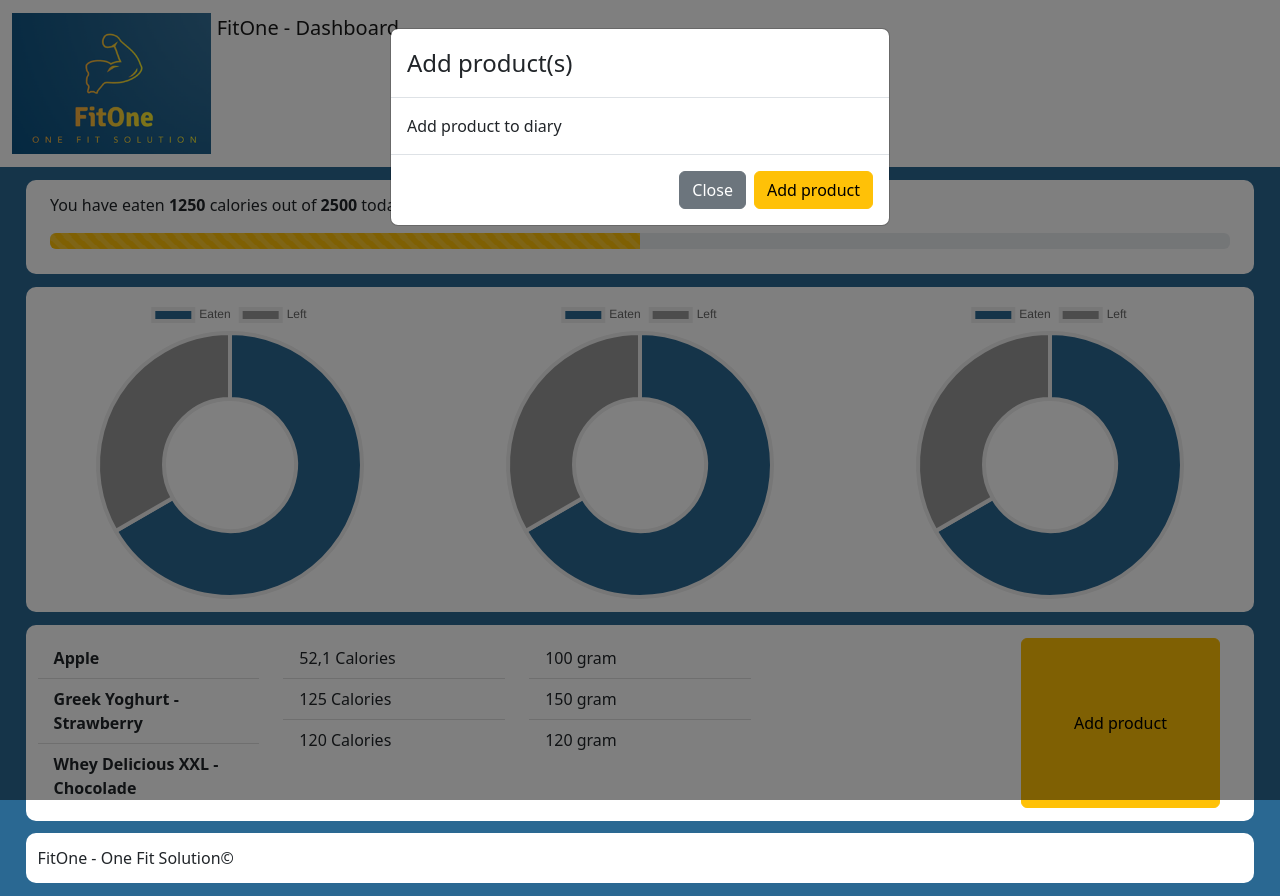
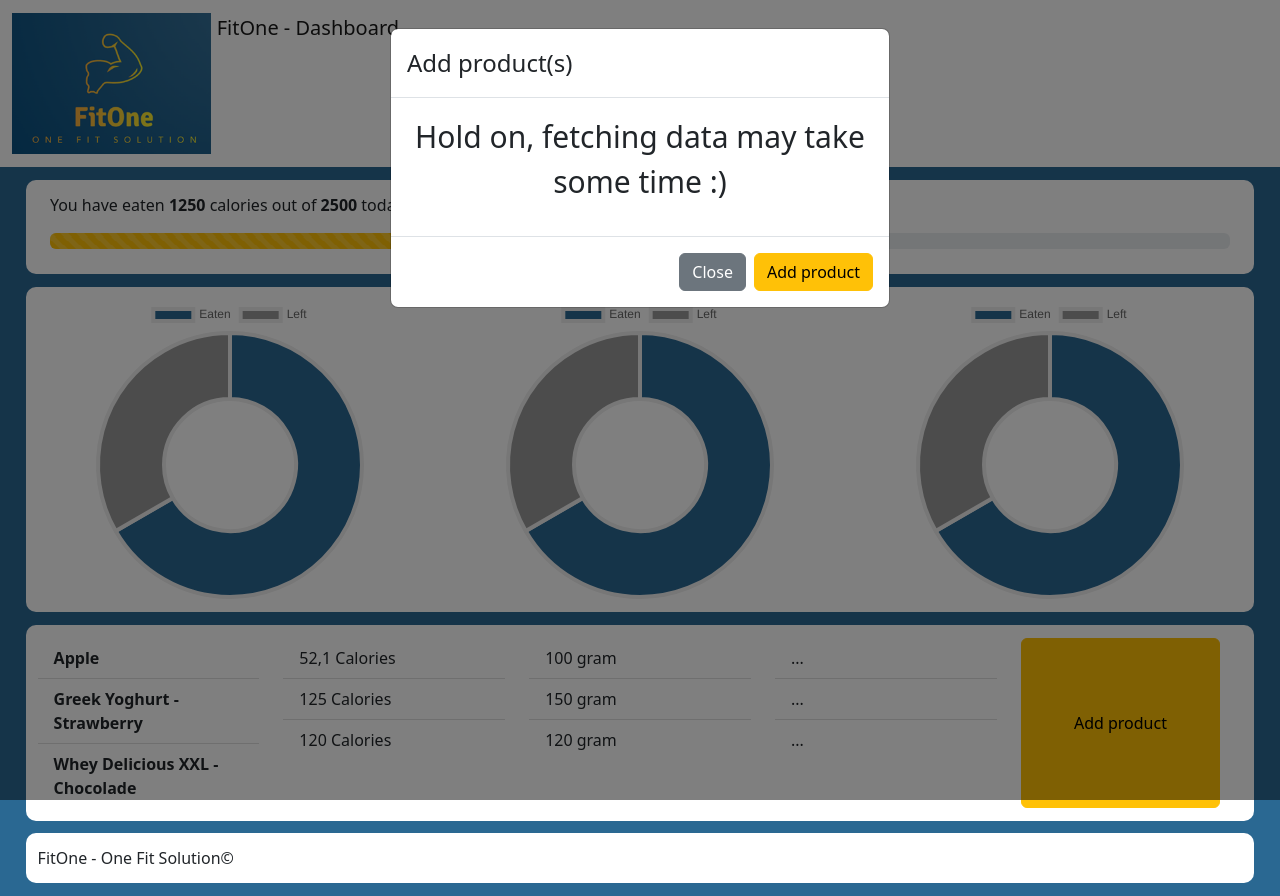
Before and after one commit to Brummer98/FitOne, a React (Create React App) app: page / in a window 1280 px wide. Both pictures are taken after a click on the button "Add product". Built offline with nearby package versions, Linux system fonts and the light colour scheme; no server answers.

Commit message:
API working and loading in products from mockAPI

```diff
--- a/src/App.js
+++ b/src/App.js
@@ -1,3 +1,6 @@
+// React imports
+import React, { useEffect, useState } from 'react';
+
 // CSS import
 import "./App.css";
 
--- a/src/components/API.js
+++ b/src/components/API.js
@@ -2,8 +2,9 @@ import React from 'react';
 
 class MyComponent extends React.Component {
   componentDidMount() {
-    const apiUrl = 'https://6346b06d9eb7f8c0f882be14.mockapi.io/products';
+    const apiUrl = 'https://6346b06d9eb7f8c0f882be14.mockapi.io/products/1';
     // 'https://api.github.com/users/hacktivist123/repos';
+    // 'https://6346b06d9eb7f8c0f882be14.mockapi.io/products/1';
     fetch(apiUrl)
       .then((response) => response.json())
       .then((data) => console.log('This is your data', data));
--- /dev/null
+++ b/src/components/List.js
@@ -0,0 +1,23 @@
+// React import
+import React from "react";
+
+// Bootstrap imports
+import Col from "react-bootstrap/Col";
+import "bootstrap/dist/css/bootstrap.min.css";
+import ListGroup from "react-bootstrap/ListGroup";
+import Button from "react-bootstrap/Button";
+
+const List = (props) => {
+  const { repos } = props;
+  if (!repos || repos.length === 0) return <p>No repos, sorry</p>;
+  return (
+      repos.map((repo) => {
+        return (
+            <ul>
+                <li key={repo.id}>{repo.name}</li>
+            </ul>
+        );
+      })
+  );
+};
+export default List;
--- a/src/components/ProductsList.js
+++ b/src/components/ProductsList.js
@@ -1,15 +1,40 @@
+// React imports
+import React, { useEffect, useState } from "react";
+
 // Bootstrap imports
 import Container from "react-bootstrap/Container";
 import Row from "react-bootstrap/Row";
 import Col from "react-bootstrap/Col";
 import "bootstrap/dist/css/bootstrap.min.css";
 import ListGroup from "react-bootstrap/ListGroup";
-
-import React, { useState } from "react";
 import Button from "react-bootstrap/Button";
 import Modal from "react-bootstrap/Modal";
 
+// API imports
+import List from "../components/List";
+import withListLoading from "../components/withListLoading";
+
 function ProductsList() {
+  // Testing list with API data
+  const ListLoading = withListLoading(List);
+  const [appState, setAppState] = useState({
+    loading: false,
+    repos: null,
+  });
+
+  useEffect(() => {
+    setAppState({ loading: true });
+    const apiUrl = "https://6346b06d9eb7f8c0f882be14.mockapi.io/products";
+    // `https://api.github.com/users/hacktivist123/repos`;
+    fetch(apiUrl)
+      .then((res) => res.json())
+      // products was repos
+      .then((products) => {
+        // products was repos
+        setAppState({ loading: false, products: products });
+      });
+  }, [setAppState]);
+
   const [show, setShow] = useState(false);
 
   const handleClose = () => setShow(false);
@@ -40,9 +65,19 @@ function ProductsList() {
               <ListGroup.Item>120 gram</ListGroup.Item>
             </ListGroup>
           </Col>
-          <Col></Col>
           <Col>
-            <Button className="buttonAdd" variant="warning" onClick={handleShow}>
+          <ListGroup variant="flush">
+              <ListGroup.Item>...</ListGroup.Item>
+              <ListGroup.Item>...</ListGroup.Item>
+              <ListGroup.Item>...</ListGroup.Item>
+            </ListGroup>
+          </Col>
+          <Col>
+            <Button
+              className="buttonAdd"
+              variant="warning"
+              onClick={handleShow}
+            >
               Add product
             </Button>
             {/* Modal for button add product */}
@@ -51,7 +86,7 @@ function ProductsList() {
                 <Modal.Title>Add product(s)</Modal.Title>
               </Modal.Header>
               <Modal.Body>
-              Add product to diary
+                <ListLoading isLoading={appState.loading} repos={appState.products} />
               </Modal.Body>
               <Modal.Footer>
                 <Button variant="secondary" onClick={handleClose}>
--- /dev/null
+++ b/src/components/withListLoading.js
@@ -0,0 +1,14 @@
+// React import
+import React from 'react';
+
+function WithListLoading(Component) {
+  return function WihLoadingComponent({ isLoading, ...props }) {
+    if (!isLoading) return <Component {...props} />;
+    return (
+      <p style={{ textAlign: 'center', fontSize: '30px' }}>
+        Hold on, fetching data may take some time :)
+      </p>
+    );
+  };
+}
+export default WithListLoading;
```
